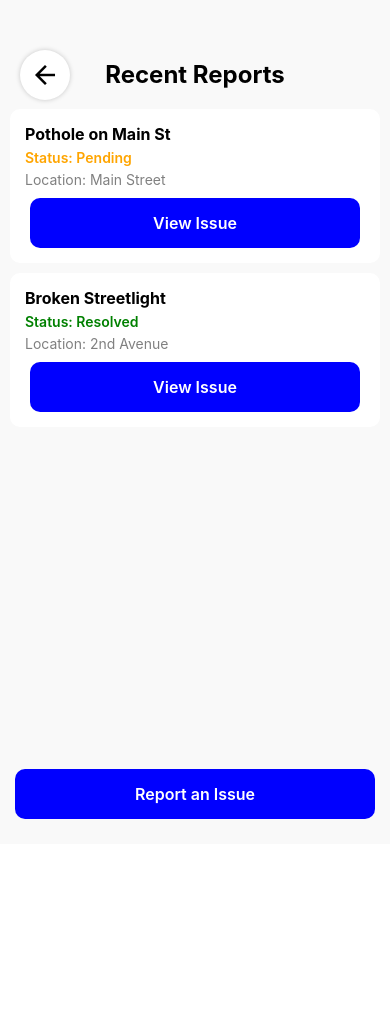
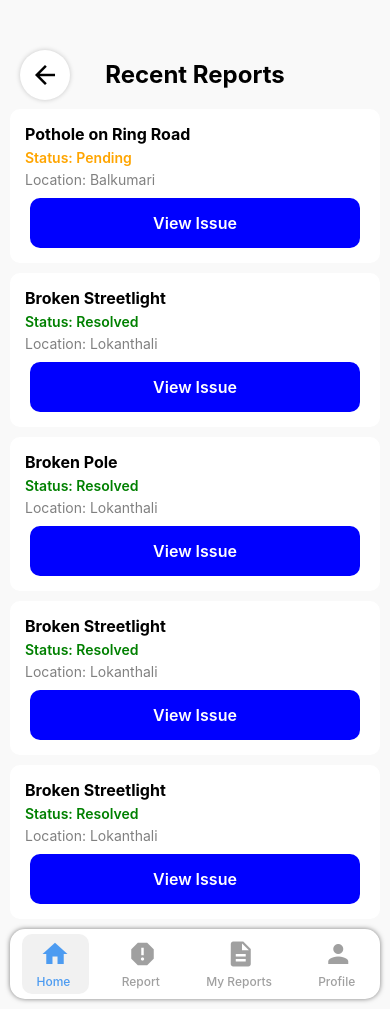
Before and after one commit to Noskathon-Lite/Team_Odyssey, a React Native app in the folder GeoSewa/: screen /HomeScreen in a window 390 px wide. Before the commit the page ends 844 px from the top, so only its background shows below. Built offline with nearby package versions, Linux system fonts and the light colour scheme.

Commit message:
Bottom Navigation implemented in Home Screen

```diff
--- /dev/null
+++ b/GeoSewa/components/BottomNav.js
@@ -0,0 +1,102 @@
+import React, { useState, useEffect } from 'react';
+import { View, Text, TouchableOpacity, StyleSheet } from 'react-native';
+import Icon from 'react-native-vector-icons/MaterialIcons';
+import { useNavigationState, useFocusEffect } from '@react-navigation/native';
+
+const BottomNav = ({ navigation }) => {
+  const [selectedNavItem, setSelectedNavItem] = useState('HomeScreen'); // Set default to 'HomeScreen'
+
+  const navItems = [
+    { name: 'HomeScreen', icon: 'home' },
+    { name: 'ReportScreen', icon: 'report' },
+    { name: 'My Reports', icon: 'description' },
+    { name: 'ProfileScreen', icon: 'person' },
+  ];
+
+  // Update selectedNavItem based on the current route
+  useFocusEffect(
+    React.useCallback(() => {
+      const currentRoute = navigation.getState().routes[navigation.getState().index]?.name;
+      setSelectedNavItem(currentRoute);
+    }, [navigation])
+  );
+
+  const handleNavItemPress = (name) => {
+    setSelectedNavItem(name);
+    if(name === 'HomeScreen') {
+      navigation.navigate('HomeScreen');
+    } else if(name === 'ReportScreen') {
+      navigation.navigate('MapScreen');
+    }else if(name === 'My Reports') {
+      navigation.navigate('My Reports');
+    }else{
+      navigation.navigate('ProfileScreen');
+    }
+  };
+
+  return (
+    <View style={styles.bottomNav}>
+      {navItems.map((item) => (
+        <TouchableOpacity
+          key={item.name}
+          style={[
+            styles.navItem,
+            selectedNavItem === item.name && styles.selectedNavItem, // Apply selected item style
+          ]}
+          onPress={() => handleNavItemPress(item.name)}
+        >
+          <Icon
+            name={item.icon}
+            size={30}
+            color={selectedNavItem === item.name ? '#4C9BF1' : '#A0A0A0'} // Color change based on selection
+            style={styles.navIcon}
+          />
+          <Text
+            style={[
+              styles.navText,
+              { color: selectedNavItem === item.name ? '#4C9BF1' : '#A0A0A0' }, // Color change based on selection
+            ]}
+          >
+            {item.name.replace('Screen', '')} {/* Remove 'Screen' from the text display */}
+          </Text>
+        </TouchableOpacity>
+      ))}
+    </View>
+  );
+};
+
+const styles = StyleSheet.create({
+  bottomNav: {
+    flexDirection: 'row',
+    justifyContent: 'space-around',
+    alignItems: 'center',
+    paddingVertical: 10,
+    backgroundColor: '#ffffff',
+    elevation: 8,
+    shadowColor: '#000',
+    shadowOpacity: 0.5,
+    shadowRadius: 5,
+    borderRadius: 15,
+    height: 70,
+    marginBottom: 0,
+  },
+  navItem: {
+    alignItems: 'center',
+    paddingHorizontal: 10,
+  },
+  selectedNavItem: {
+    backgroundColor: '#F1F1F1', // Background color for the selected item
+    borderRadius: 10,
+    paddingVertical: 5,
+    paddingHorizontal: 15,
+  },
+  navIcon: {
+    marginBottom: 5,
+  },
+  navText: {
+    fontSize: 12,
+    fontWeight: '500',
+  },
+});
+
+export default BottomNav;
--- a/GeoSewa/screens/HomeScreen.js
+++ b/GeoSewa/screens/HomeScreen.js
@@ -2,12 +2,16 @@ import React from "react";
 import { View, Text, TouchableOpacity, StyleSheet, FlatList } from "react-native";
 // import MapView, { Marker } from "react-native-maps";
 import Icon from "react-native-vector-icons/MaterialIcons";
+import BottomNav from "../components/BottomNav";
 
 
 const HomeScreen = ({ navigation }) => {
     const recentReports = [
-        { id: "1", title: "Pothole on Main St", status: "Pending", location: "Main Street" },
-        { id: "2", title: "Broken Streetlight", status: "Resolved", location: "2nd Avenue" },
+        { id: "1", title: "Pothole on Ring Road", status: "Pending", location: "Balkumari" },
+        { id: "2", title: "Broken Streetlight", status: "Resolved", location: "Lokanthali" },
+        { id: "3", title: "Broken Pole", status: "Resolved", location: "Lokanthali" },
+        { id: "4", title: "Broken Streetlight", status: "Resolved", location: "Lokanthali" },
+        { id: "5", title: "Broken Streetlight", status: "Resolved", location: "Lokanthali" },
         // Add more dummy data as needed
     ];
 
@@ -45,11 +49,12 @@ const HomeScreen = ({ navigation }) => {
                     </View>
                 )}
             />
-            <View style={styles.quickActions}>
+            {/* <View style={styles.quickActions}>
                 <TouchableOpacity style={styles.actionButton} onPress={() => navigation.navigate("MapScreen")}>
                     <Text style={styles.actionText}>Report an Issue</Text>
                 </TouchableOpacity>
-            </View>
+            </View> */}
+            <BottomNav navigation={navigation} />
         </View>
 
     );
@@ -61,11 +66,11 @@ const styles = StyleSheet.create({
         backgroundColor: "#f9f9f9",
         padding: 10,
     },
-    quickActions: {
-        flexDirection: "row",
-        justifyContent: "space-between",
-        marginBottom: 15,
-    },
+    // quickActions: {
+    //     flexDirection: "row",
+    //     justifyContent: "space-between",
+    //     marginBottom: 15,
+    // },
     actionButton: {
         flex: 1,
         backgroundColor: "blue",
```
